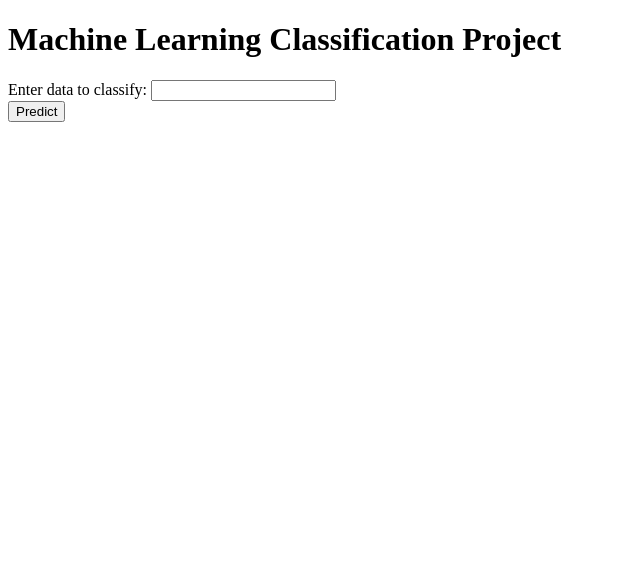
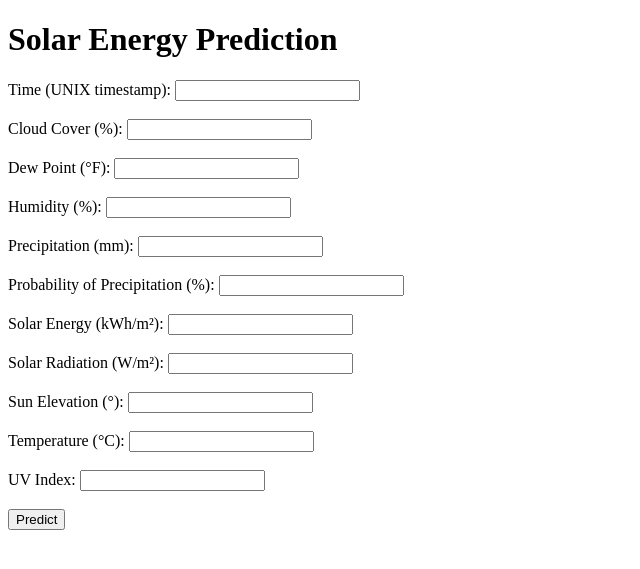
Before and after one commit to GitYaw/Solar-Powered, a Flask app: page / in a window 1280 px wide. Shown: the top 569 px of the page, without its empty margins (0-640 px from the left). Run offline with Flask 3, Linux system fonts and the light colour scheme.

Commit message:
Create form for weather input

```diff
--- a/templates/index.html
+++ b/templates/index.html
@@ -2,14 +2,44 @@
 <html lang="en">
 <head>
     <meta charset="UTF-8">
-    <title>Machine Learning Classification Project</title>
+    <title>Solar Energy Prediction</title>
 </head>
 <body>
-    <h1>Machine Learning Classification Project</h1>
+    <h1>Solar Energy Prediction</h1>
     <form method="POST" action="/predict">
-        <label for="input">Enter data to classify:</label>
-        <input type="text" name="input" id="input" required>
-        <br>
+        <label for="time">Time (UNIX timestamp):</label>
+        <input type="text" name="time" id="time" required><br><br>
+
+        <label for="cloudcover">Cloud Cover (%):</label>
+        <input type="number" step="0.1" name="cloudcover" id="cloudcover" required><br><br>
+
+        <label for="dew">Dew Point (°F):</label>
+        <input type="number" step="0.1" name="dew" id="dew" required><br><br>
+
+        <label for="humidity">Humidity (%):</label>
+        <input type="number" step="0.1" name="humidity" id="humidity" required><br><br>
+
+        <label for="precip">Precipitation (mm):</label>
+        <input type="number" step="0.1" name="precip" id="precip" required><br><br>
+
+        <label for="precipprob">Probability of Precipitation (%):</label>
+        <input type="number" step="0.1" name="precipprob" id="precipprob" required><br><br>
+
+        <label for="solarenergy">Solar Energy (kWh/m²):</label>
+        <input type="number" step="0.1" name="solarenergy" id="solarenergy" required><br><br>
+
+        <label for="solarradiation">Solar Radiation (W/m²):</label>
+        <input type="number" step="0.1" name="solarradiation" id="solarradiation" required><br><br>
+
+        <label for="sunelevation">Sun Elevation (°):</label>
+        <input type="number" step="0.1" name="sunelevation" id="sunelevation" required><br><br>
+
+        <label for="temp">Temperature (°C):</label>
+        <input type="number" step="0.1" name="temp" id="temp" required><br><br>
+
+        <label for="uvindex">UV Index:</label>
+        <input type="number" step="0.1" name="uvindex" id="uvindex" required><br><br>
+
         <button type="submit">Predict</button>
     </form>
 </body>
```
